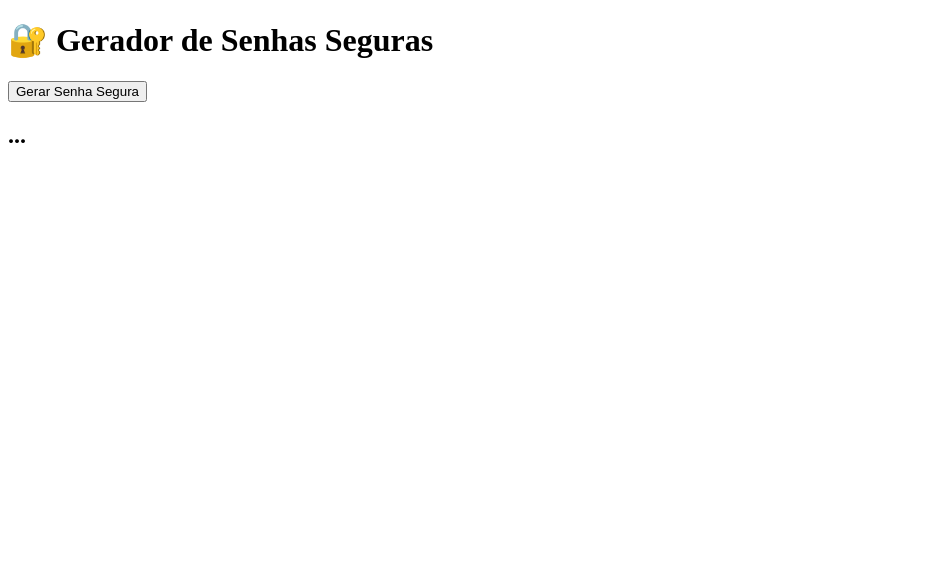
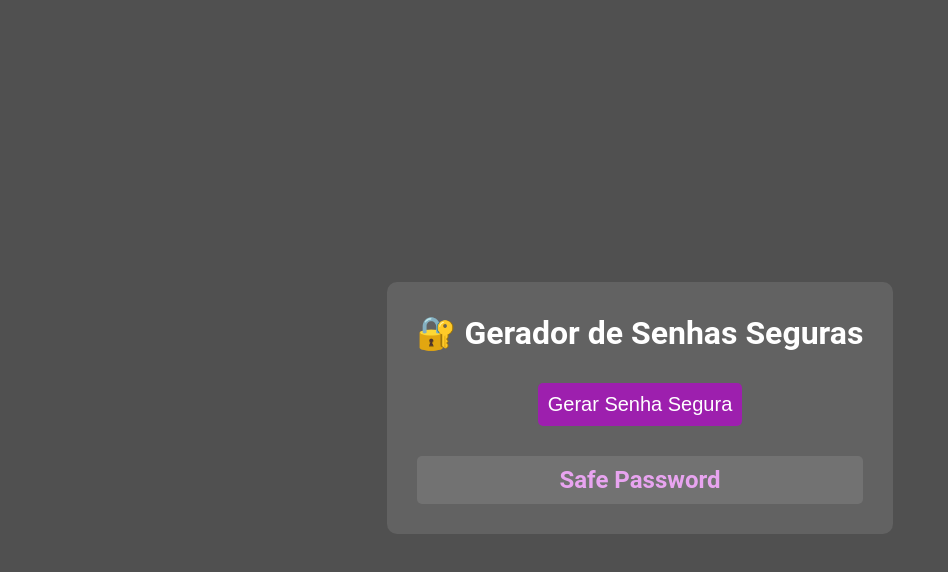
Before and after one commit to marcoa-gomes/Safe-Password, a website built with Vite: page index.html in a window 1280 px wide. Shown: the whole page, without its empty margins (0-948 px from the left). Built offline with nearby package versions, Linux system fonts and the light colour scheme.

Commit message:
safe password complete

```diff
--- a/index.html
+++ b/index.html
@@ -10,7 +10,7 @@
   <main>
     <h1>🔐 Gerador de Senhas Seguras</h1>
     <button>Gerar Senha Segura</button>
-    <h2>...</h2>
+    <h2>Safe Password</h2>
   </main>
   <script type="module" src="./src/main.js"></script>
 </body>
--- a/src/main.js
+++ b/src/main.js
@@ -1,9 +1,15 @@
-import { nanoid } from 'nanoid'
+import { nanoid } from 'nanoid';
+import './style.css';
+import copy from 'clipboard-copy';
+
+
 
 const passwordBtnEl = document.querySelector('button');
 const displayPasswordEl = document.querySelector('h2');
 
 passwordBtnEl.addEventListener('click', () => {
-  const randomPassword = nanoid();
-  displayPasswordEl.innerHTML = randomPassword;
+    const randomPassword = nanoid();
+    displayPasswordEl.innerHTML = randomPassword;
+    copy(randomPassword);
+    alert('Senha copiada!');
 });
--- /dev/null
+++ b/src/style.css
@@ -0,0 +1,68 @@
+body {
+
+  background-color: #505050;
+
+  color: white;
+
+  font-family: Roboto, Oxygen, Ubuntu, Cantarell, 'Open Sans', 'Helvetica Neue', sans-serif;
+
+  text-align: center;
+
+  display: flex;
+
+  flex-direction: column;
+
+  align-items: center;
+
+  justify-content: center;
+
+  min-height: 100vh;
+
+}
+
+
+main {
+
+  background-color: rgba(255,255,255,0.1);
+
+  max-width: 600px;
+
+  border-radius: 10px;
+
+  padding: 10px 30px;
+
+}
+
+
+h2 {
+
+  color: #e8a4f0;
+
+  background-color: rgba(255,255,255,0.1);
+
+  border-radius: 5px;
+
+  padding: 10px;
+
+}
+
+
+button {
+
+  background-color: #9d1fae;
+
+  border: 0 none;
+
+  padding: 10px;
+
+  font-size: 20px;
+
+  color: white;
+
+  border-radius: 5px;
+
+  cursor: pointer;
+
+  margin: 10px
+
+}
```
Also changed, not shown: package.json (+6 -2 lines), .eslintrc.json (added), README.md (added), 1 other file.
